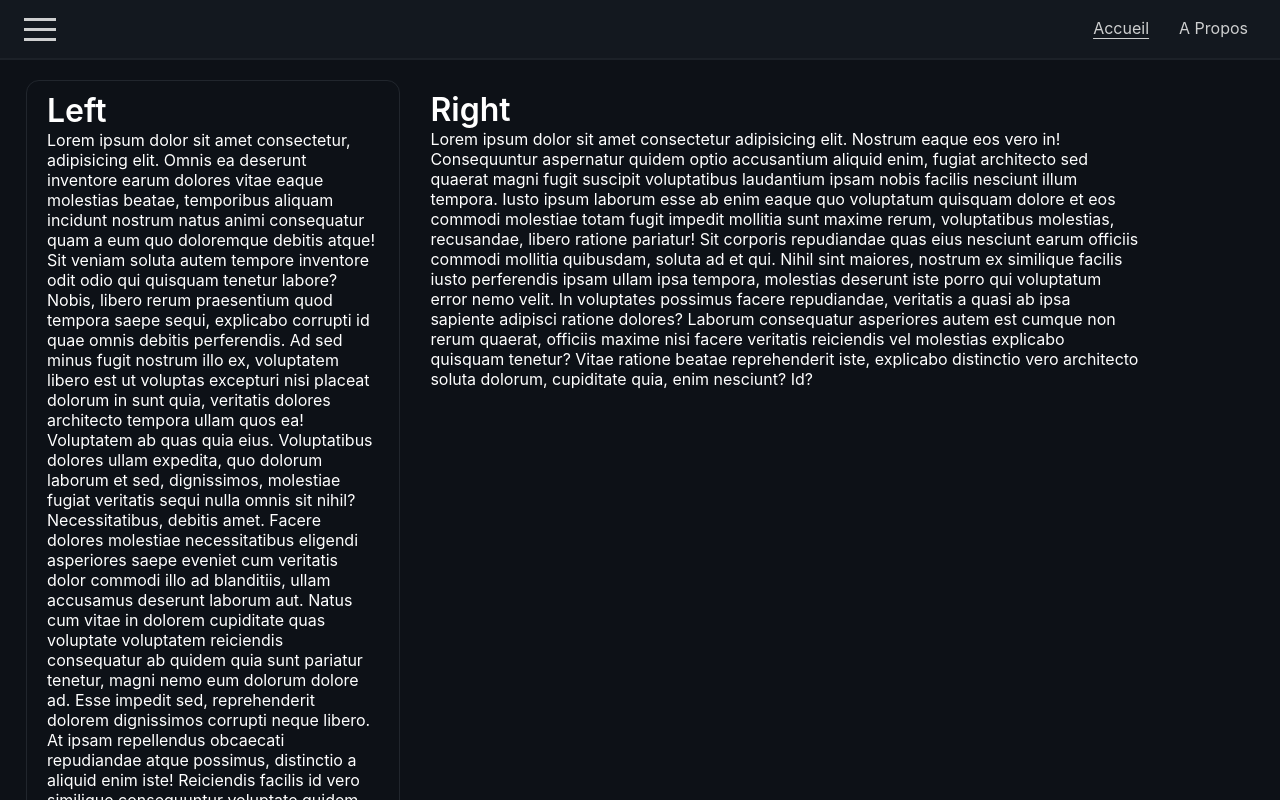
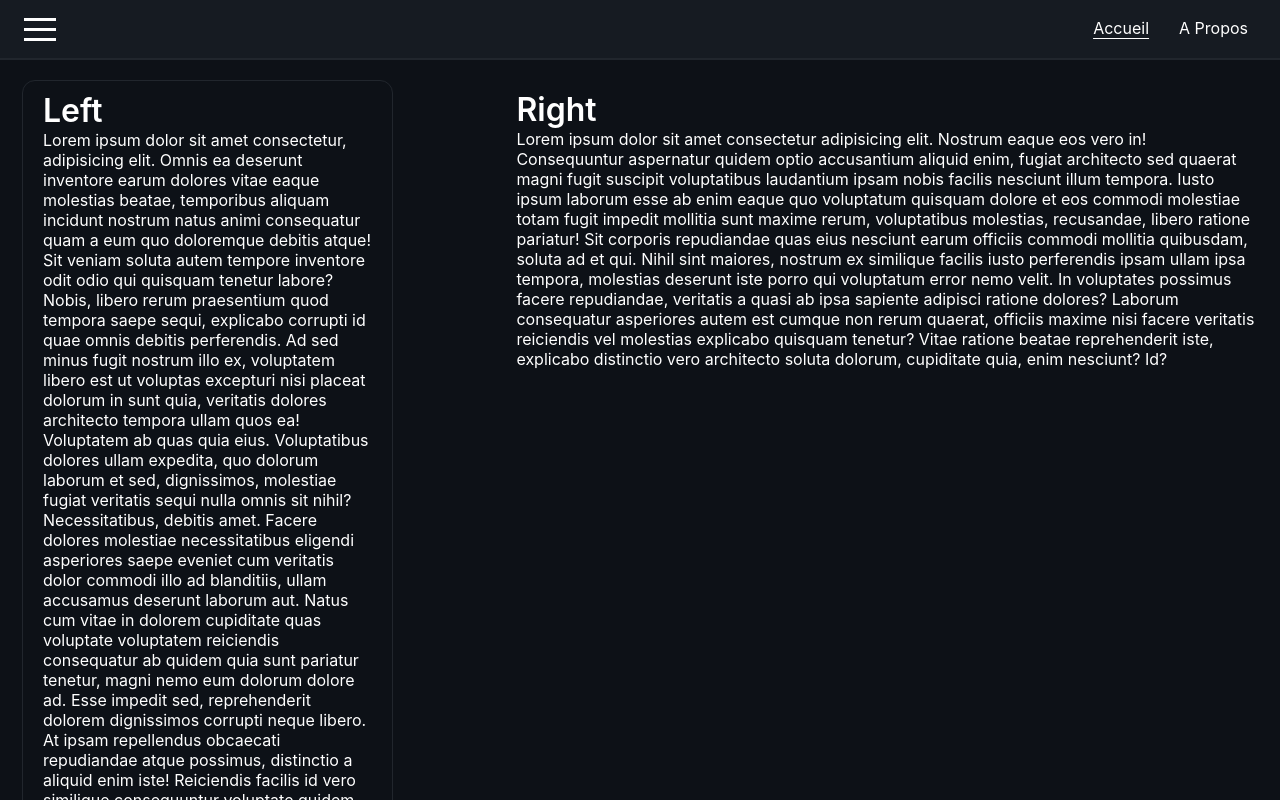
Before and after one commit to Miliexe/Portfolio, a React (Create React App) app: page / in a window 1280 px wide. Shown: the top 800 px of the page. Built offline with nearby package versions, Linux system fonts and the light colour scheme.

Commit message:
Update styles

```diff
--- a/src/styles/base/_base.scss
+++ b/src/styles/base/_base.scss
@@ -5,7 +5,7 @@
   }
 
   .route{
-    padding-top: 60px;
+    padding: 80px 22px;
   }
 
   body{
--- a/src/styles/index.css
+++ b/src/styles/index.css
@@ -5,7 +5,7 @@
 }
 
 .route {
-  padding-top: 60px;
+  padding: 80px 22px;
 }
 
 body {
@@ -40,14 +40,15 @@ li {
   padding: 5px 16px;
 }
 .menu--open {
-  position: absolute;
+  position: fixed;
   top: 58px;
-  left: 12px;
-  width: 200px;
-  height: 300px;
+  left: 0px;
+  width: 250px;
+  height: 100%;
   background-color: #161B22;
   border: 2px solid #21262D;
   border-top: 2px solid #161B22;
+  opacity: 0.9;
 }
 
 .nav {
@@ -106,7 +107,6 @@ li {
   height: fit-content;
   background-color: #161B22;
   border-bottom: 2px solid #21262D;
-  opacity: 0.8;
   position: fixed;
 }
 
@@ -114,7 +114,7 @@ li {
   display: flex;
   flex-wrap: wrap;
   flex-direction: row;
-  padding: 0px 16px;
+  justify-content: space-between;
 }
 .home .leftBox {
   display: flex;
@@ -123,13 +123,12 @@ li {
   border: 0.5px solid #21262D;
   border-radius: 13px;
   padding: 10px 20px;
-  margin: 20px 10px;
   height: min-content;
 }
 .home .rightBox {
   display: flex;
   flex-direction: column;
-  padding: 30px 20px;
+  padding: 10px 0px;
   width: 60%;
 }
 
--- a/src/styles/layouts/_header.scss
+++ b/src/styles/layouts/_header.scss
@@ -3,6 +3,5 @@
     height: fit-content;
     background-color: $secondary-bg;
     border-bottom: 2px solid $tertiary-bg;
-    opacity: .8;
     position: fixed;
 }
--- a/src/styles/pages/_home.scss
+++ b/src/styles/pages/_home.scss
@@ -2,7 +2,7 @@
     display: flex;
     flex-wrap: wrap;
     flex-direction: row;
-    padding: 0px 16px;
+    justify-content: space-between;
     .leftBox{
         display: flex;
         flex-direction: column;
@@ -10,14 +10,13 @@
         border: .5px solid $tertiary-bg;
         border-radius: 13px;
         padding: 10px 20px;
-        margin: 20px 10px;
         height: min-content;
     }
 
     .rightBox{
         display: flex;
         flex-direction: column;
-        padding: 30px 20px;
+        padding: 10px 0px;
         width: 60%;
     }
 }
```
Also changed, not shown: src/styles/components/_menu.scss (+5 -4 lines), 1 other file (tests, documents, lock files or other folders).
